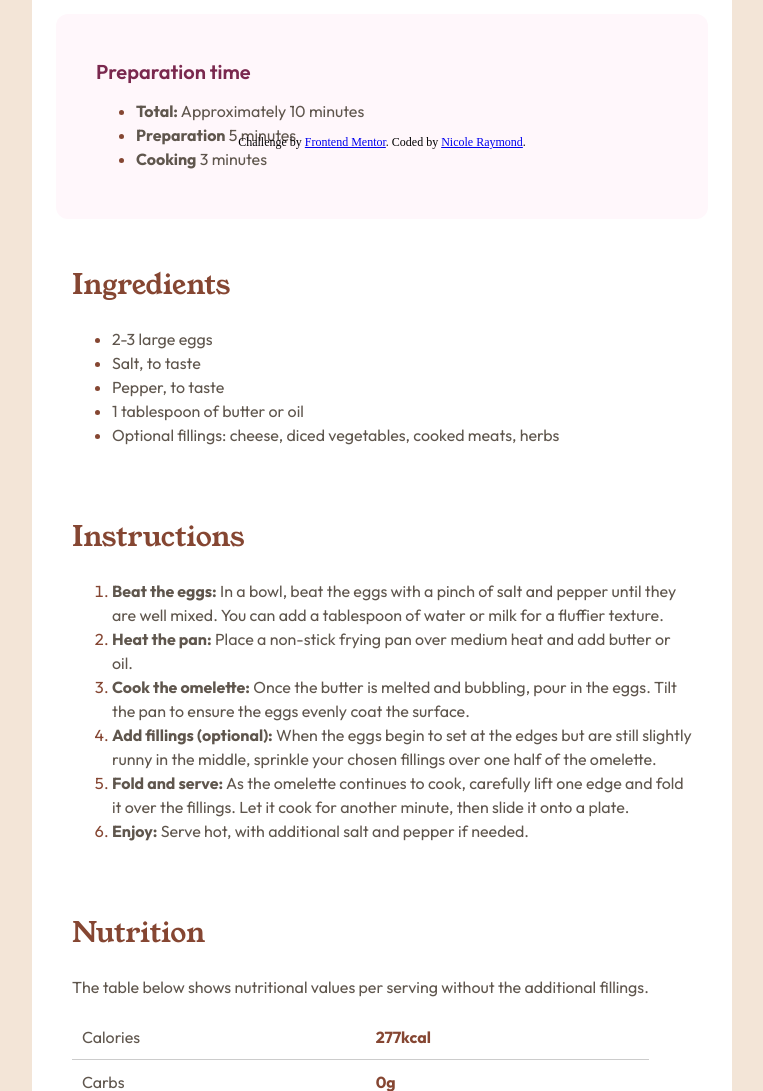
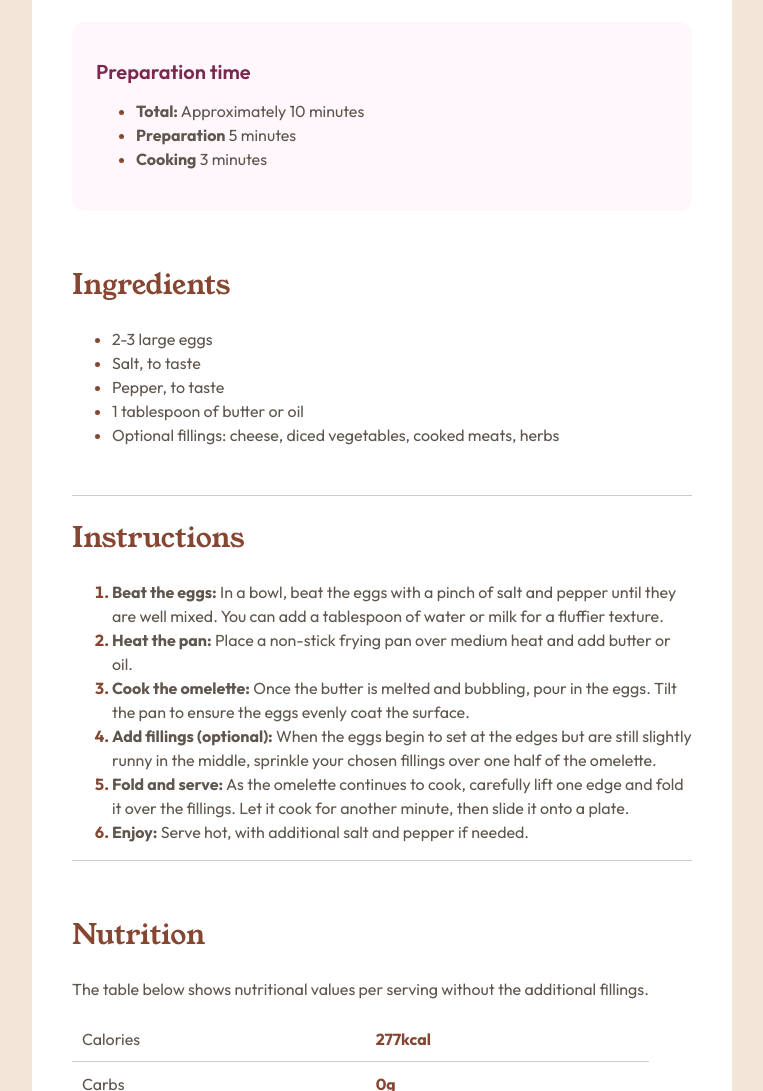
Before and after one commit to niicraymond/fem_recipepage, a plain HTML site: page index.html in a window 1280 px wide. Shown: the part 640-1731 px from the top of the page, without its empty margins (258-1021 px from the left). Drawn offline with Linux system fonts and the light colour scheme; a script that the page names is missing.

Commit message:
Edits margins, padding and lines

```diff
--- a/index.html
+++ b/index.html
@@ -67,10 +67,5 @@
     </table>
     </div>
     </div>
-    <div class="attribution">
-      Challenge by <a href="https://www.frontendmentor.io?ref=challenge" target="_blank">Frontend Mentor</a>.
-      Coded by <a href="https://github.com/niicraymond" target="_blank">Nicole Raymond</a>.
-    </div>
-</body>
-
+  </body>
 </html>
--- a/recipe.css
+++ b/recipe.css
@@ -26,10 +26,13 @@ body {
     display: flex;
     flex-direction: column;
     align-items: flex-start;
+    position: relative;
+    min-height: 100vh;
+
 }
 
 header {
-    padding: 40px 32px 0px 32px;
+    margin: 40px 32px 0px 32px;
 }
 
 h1 {
@@ -38,6 +41,7 @@ h1 {
     line-height: 100%;
     letter-spacing: 0px;;
     font-weight: 400;
+    color: #312E2C;
 
 }
 
@@ -78,16 +82,16 @@ img {
 
 .prep-time{
     background-color: #fff7fb;
-    margin: 24px;
+    padding: 24px;
     border-radius: 12px;
-    padding: 32px 40px;
+    margin: 32px 40px;
     align-self: stretch;
 
 }
 
 .ingredients{
-    padding: 0px 40px;
-
+    margin: 0px 40px;
+    ;
 }
 
 ul li {
@@ -104,8 +108,9 @@ ul li::marker {
 }
 
 .instructions{
-    padding: 32px 40px;
-
+    margin: 32px 40px;
+    border-top: 1px solid #ccc;
+    border-bottom: 1px solid #ccc;
 }
 
 ol li {
@@ -119,10 +124,11 @@ ol li {
 
 ol li::marker {
     color: #854632;
+    font-weight: 700;
 }
 
 .nutrition{
-    padding: 0px 40px 40px 40px;
+    margin: 0px 40px 40px 40px;
 
 }
 
@@ -150,12 +156,3 @@ tr:last-child td {
 .nutrient-value {
     color: #854632;
 }
-
-.attribution {
-    position: fixed;
-    bottom: 10px;
-    left: 50%;
-    transform: translateX(-50%);
-    font-size: 12px;
-    text-align: center;
-}
```
